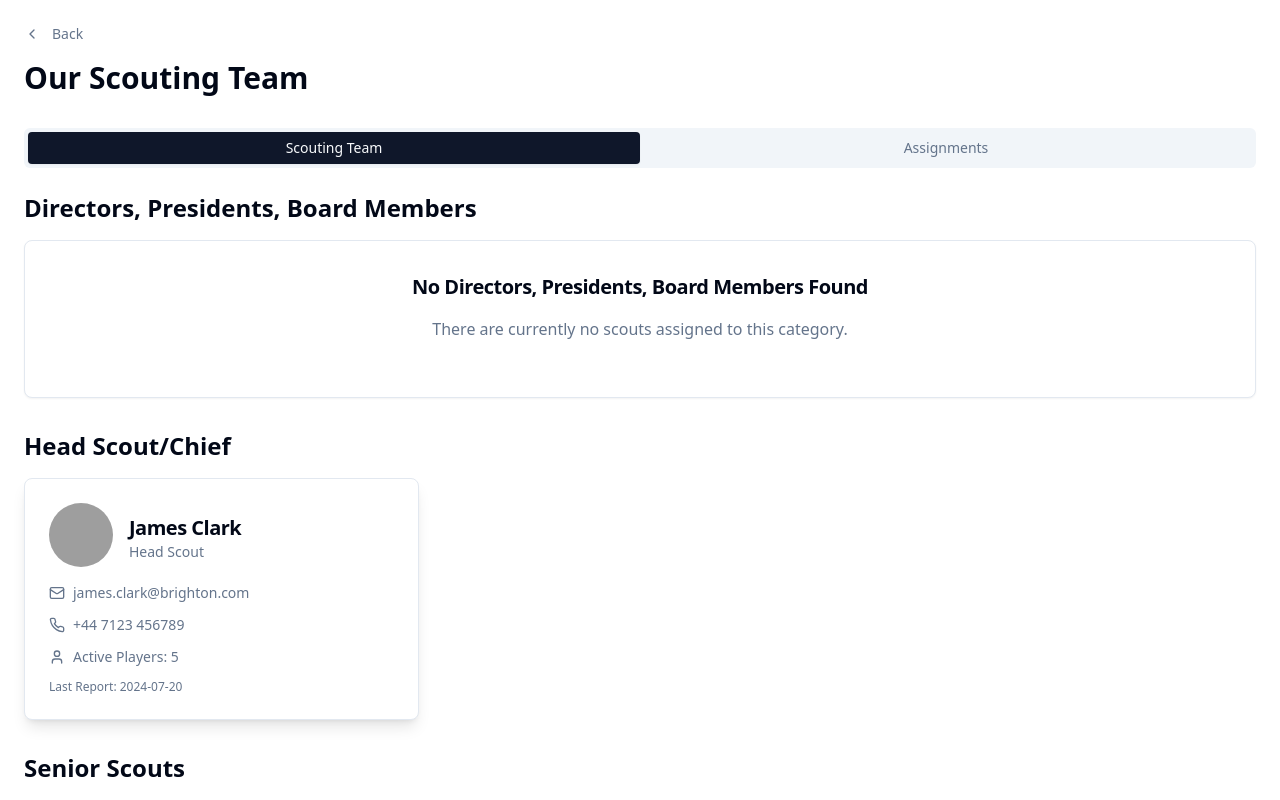
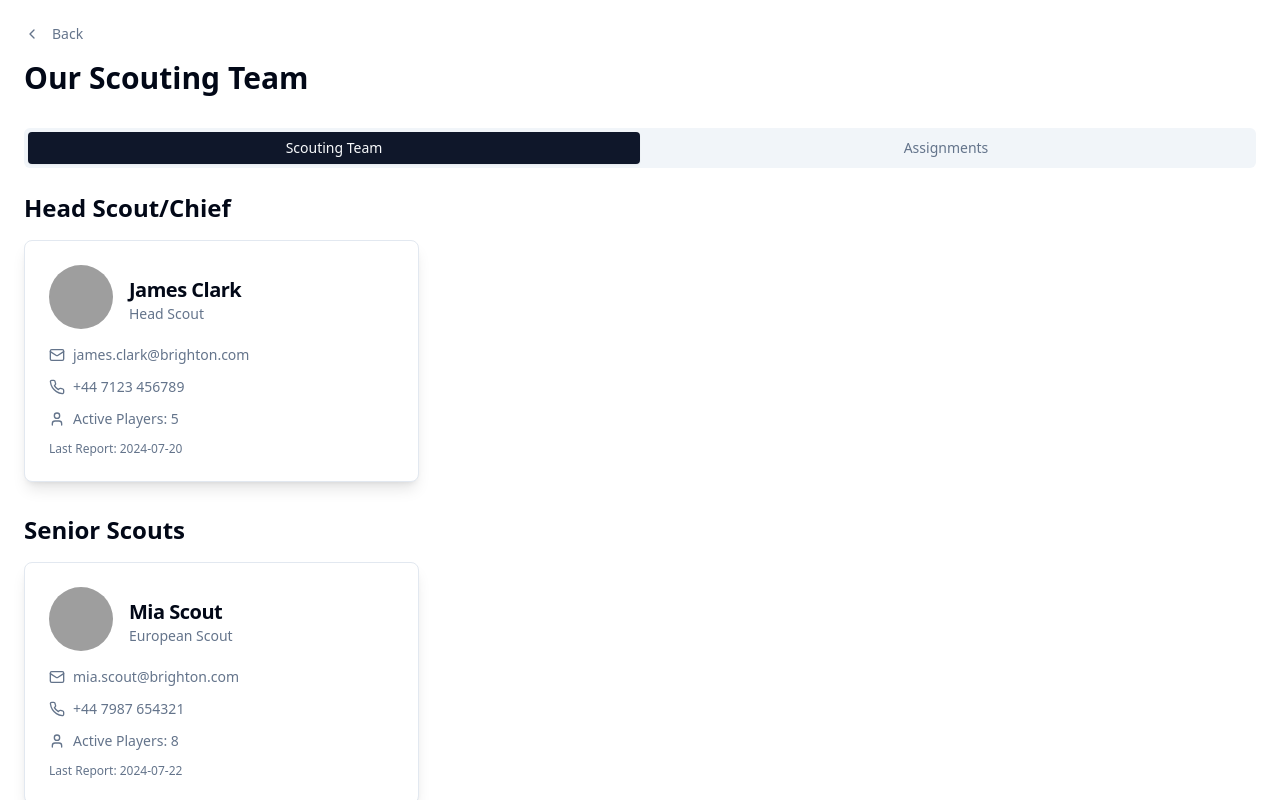
Before and after one commit to Aleksandar309/scouting309, a React (Vite) app: page /scouts in a window 1280 px wide. Shown: the top 800 px of the page. Built offline with nearby package versions, Linux system fonts and the light colour scheme; grey boxes are pictures that could not be loaded.

Commit message:
[dyad] Sakrivene prazne kategorije skauta na stranici 'Our Scouting Team'. - wrote 1 file(s)

```diff
--- a/src/pages/Scouts.tsx
+++ b/src/pages/Scouts.tsx
@@ -102,18 +102,10 @@ const ScoutsPage: React.FC<ScoutsPageProps> = ({ assignments, setAssignments })
 
           <TabsContent value="team" className="mt-6">
             {Object.entries(groupedScouts).map(([category, scouts]) => (
-              <div key={category} className="mb-8">
-                <h2 className="text-2xl font-bold mb-4 text-foreground">{category}</h2>
-                {scouts.length === 0 ? (
-                  <Card className="bg-card border-border text-card-foreground text-center p-8 mb-6">
-                    <CardTitle className="text-xl mb-4">No {category} Found</CardTitle>
-                    <CardContent>
-                      <p className="text-muted-foreground">
-                        There are currently no scouts assigned to this category.
-                      </p>
-                    </CardContent>
-                  </Card>
-                ) : (
+              // Only render the category if there are scouts in it
+              scouts.length > 0 && (
+                <div key={category} className="mb-8">
+                  <h2 className="text-2xl font-bold mb-4 text-foreground">{category}</h2>
                   <div className="grid grid-cols-1 md:grid-cols-2 lg:grid-cols-3 gap-6">
                     {scouts.map((scout) => (
                       <Link to={`/scouts/${scout.id}`} key={scout.id}>
@@ -144,8 +136,8 @@ const ScoutsPage: React.FC<ScoutsPageProps> = ({ assignments, setAssignments })
                       </Link>
                     ))}
                   </div>
-                )}
-              </div>
+                </div>
+              )
             ))}
           </TabsContent>
 
```
